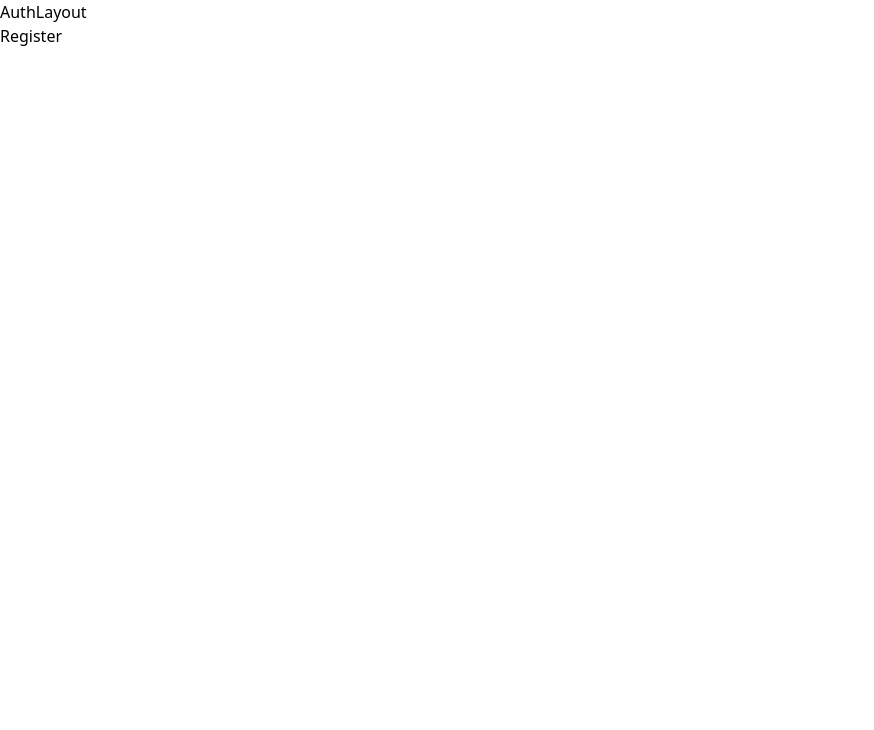
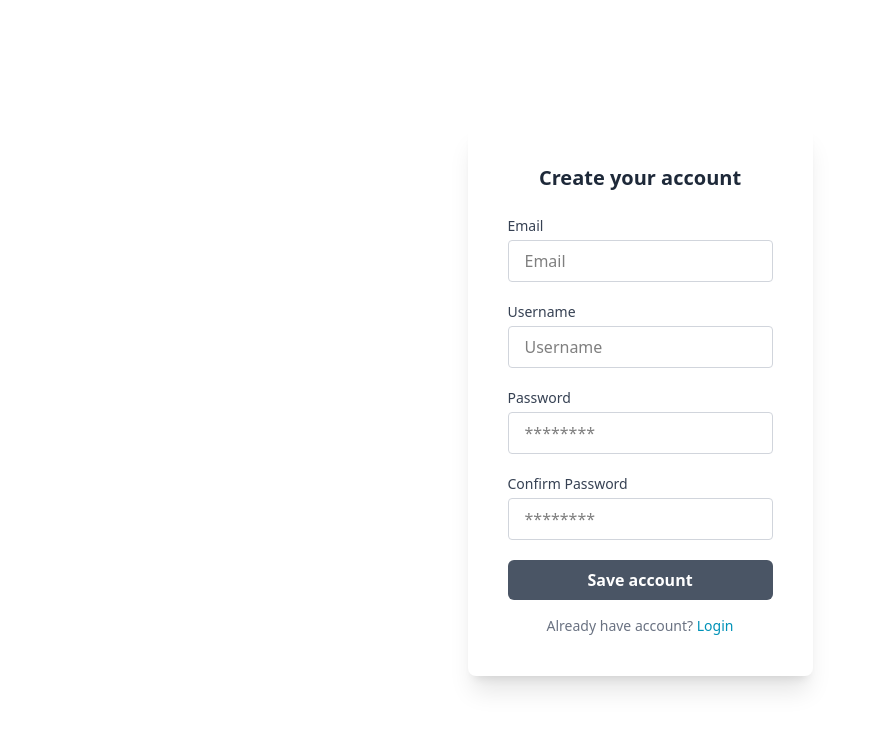
Before and after one commit to maxiamikel19/DocDriveApp, a React (Vite) app: page /register in a window 1280 px wide. Shown: the top 730 px of the page, without its empty margins (0-874 px from the left). Built offline with nearby package versions, Linux system fonts and the light colour scheme.

Commit message:
Login, Register form Impl

```diff
--- /dev/null
+++ b/src/components/VTextInput.jsx
@@ -0,0 +1,15 @@
+import React from "react";
+
+export const VTextInput = ({ name, type, value, placeholder, onChange }) => {
+  return (
+    <input
+      type={type}
+      id={name}
+      required
+      className="mt-1 w-full px-4 py-2 border border-gray-300 rounded focus:ring-2 focus:ring-gray-400 focus:outline-none"
+      value={value}
+      onChange={onChange}
+      placeholder={placeholder}
+    />
+  );
+};
--- a/src/layouts/AuthLayout.jsx
+++ b/src/layouts/AuthLayout.jsx
@@ -8,8 +8,7 @@ const AuthLayout = () => {
     return <Navigate to="/" />;
   }
   return (
-    <div>
-      <h1>AuthLayout {token}</h1>
+    <div className="w-full h-screen flex items-center justify-center">
       <Outlet />
     </div>
   );
--- a/src/views/Login.jsx
+++ b/src/views/Login.jsx
@@ -1,9 +1,78 @@
-import React from "react";
+import React, { useState } from "react";
+import { Link } from "react-router-dom";
+import { VTextInput } from "../components/VTextInput";
 
 const Login = () => {
+  const [formData, setFormData] = useState({
+    username: "",
+    password: "",
+  });
+
+  const handleLogin = (e) => {
+    e.preventDefault();
+    console.log(formData);
+  };
+
   return (
-    <div>
-      <h1>Login</h1>
+    <div className="min-h-screen flex items-center justify-center px-4">
+      <div className="w-full max-w-md bg-white rounded-lg shadow-xl p-8 sm:p-10">
+        <h2 className="text-2xl sm:text-xl font-bold text-center text-gray-800 mb-6">
+          Access your account
+        </h2>
+
+        <form onSubmit={handleLogin} className="space-y-5" autoComplete="off">
+          <div>
+            <label
+              htmlFor="username"
+              className="block text-sm font-medium text-gray-700"
+            >
+              Username
+            </label>
+            <VTextInput
+              name="username"
+              placeholder="Username"
+              type="text"
+              value={formData.username}
+              onChange={(e) =>
+                setFormData({ ...formData, username: e.target.value })
+              }
+            />
+          </div>
+
+          <div>
+            <label
+              htmlFor="password"
+              className="block text-sm font-medium text-gray-700"
+            >
+              Password
+            </label>
+
+            <VTextInput
+              name="password"
+              placeholder="********"
+              type="password"
+              value={formData.password}
+              onChange={(e) =>
+                setFormData({ ...formData, password: e.target.value })
+              }
+            />
+          </div>
+
+          <button
+            type="submit"
+            className="cursor-pointer w-full bg-gray-600 hover:bg-gray-700 text-white font-semibold py-2 px-4 rounded-md transition duration-300"
+          >
+            Login
+          </button>
+        </form>
+
+        <p className="text-sm text-center text-gray-500 mt-4">
+          Don't have account?{" "}
+          <Link to="/register" className="text-cyan-600 hover:underline">
+            Register
+          </Link>
+        </p>
+      </div>
     </div>
   );
 };
--- a/src/views/Register.jsx
+++ b/src/views/Register.jsx
@@ -1,9 +1,119 @@
-import React from "react";
+import React, { useState } from "react";
+import { Link } from "react-router-dom";
+import { VTextInput } from "../components/VTextInput";
 
 const Register = () => {
+  const [passwordConfirmation, setPasswordConfirmation] = useState("");
+
+  const [formData, setFormData] = useState({
+    email: "",
+    username: "",
+    password: "",
+  });
+
+  const handleRegister = (e) => {
+    e.preventDefault();
+    console.log(formData);
+  };
+
   return (
-    <div>
-      <h1>Register</h1>
+    <div className="min-h-screen flex items-center justify-center px-4">
+      <div className="w-full max-w-md bg-white rounded-lg shadow-xl p-8 sm:p-10">
+        <h2 className="text-2xl sm:text-xl font-bold text-center text-gray-800 mb-6">
+          Create your account
+        </h2>
+        <form
+          onSubmit={handleRegister}
+          className="space-y-5"
+          autoComplete="off'"
+        >
+          <div>
+            <label
+              htmlFor="email"
+              className="block text-sm font-medium text-gray-700"
+            >
+              Email
+            </label>
+            <VTextInput
+              name="email"
+              placeholder="Email"
+              type="email"
+              value={formData.email}
+              onChange={(e) =>
+                setFormData({ ...formData, email: e.target.value })
+              }
+            />
+          </div>
+
+          <div>
+            <label
+              htmlFor="username"
+              className="block text-sm font-medium text-gray-700"
+            >
+              Username
+            </label>
+            <VTextInput
+              name="username"
+              placeholder="Username"
+              type="text"
+              value={formData.username}
+              onChange={(e) =>
+                setFormData({ ...formData, username: e.target.value })
+              }
+            />
+          </div>
+
+          <div>
+            <label
+              htmlFor="password"
+              className="block text-sm font-medium text-gray-700"
+            >
+              Password
+            </label>
+
+            <VTextInput
+              name="password"
+              placeholder="********"
+              type="password"
+              value={formData.password}
+              onChange={(e) =>
+                setFormData({ ...formData, password: e.target.value })
+              }
+            />
+          </div>
+
+          <div>
+            <label
+              htmlFor="password"
+              className="block text-sm font-medium text-gray-700"
+            >
+              Confirm Password
+            </label>
+
+            <VTextInput
+              name="passwordConfirmation"
+              placeholder="********"
+              type="password"
+              value={passwordConfirmation}
+              onChange={(e) => setPasswordConfirmation(e.target.value)}
+            />
+          </div>
+
+          <button
+            type="submit"
+            className="cursor-pointer w-full bg-gray-600 hover:bg-gray-700 text-white font-semibold py-2 px-4 rounded-md transition duration-300"
+          >
+            Save account
+          </button>
+        </form>
+
+        <p className="text-sm text-center text-gray-500 mt-4">
+          Already have account?{" "}
+          <Link to="/login" className="text-cyan-600 hover:underline">
+            Login
+          </Link>
+        </p>
+      </div>
     </div>
   );
 };
```
